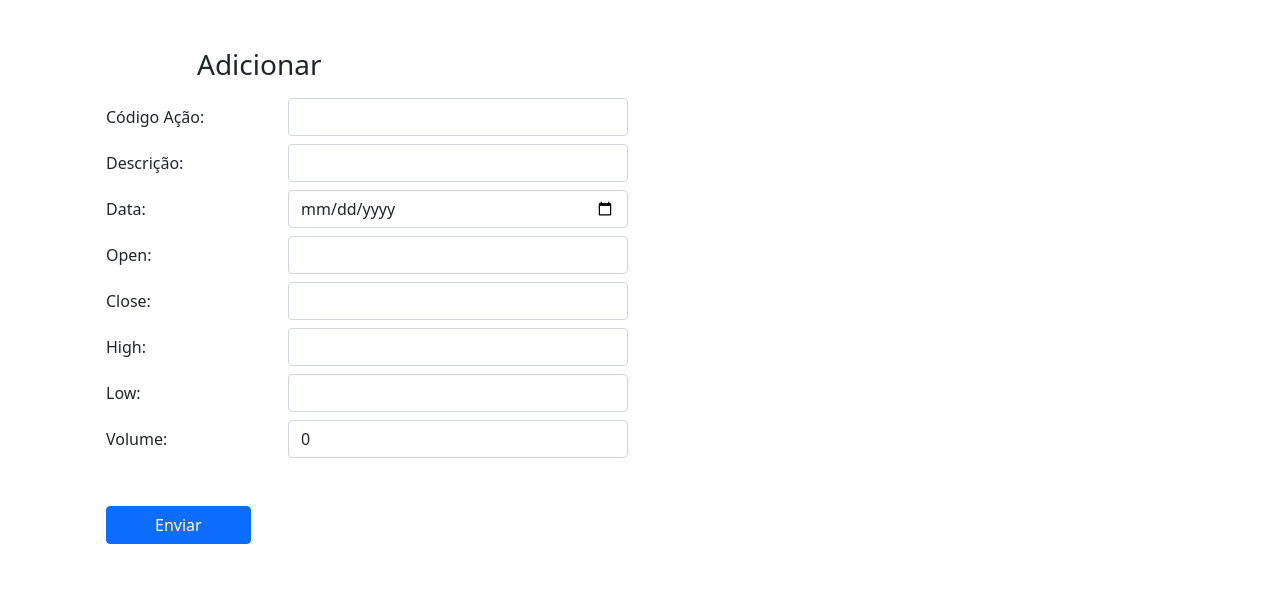
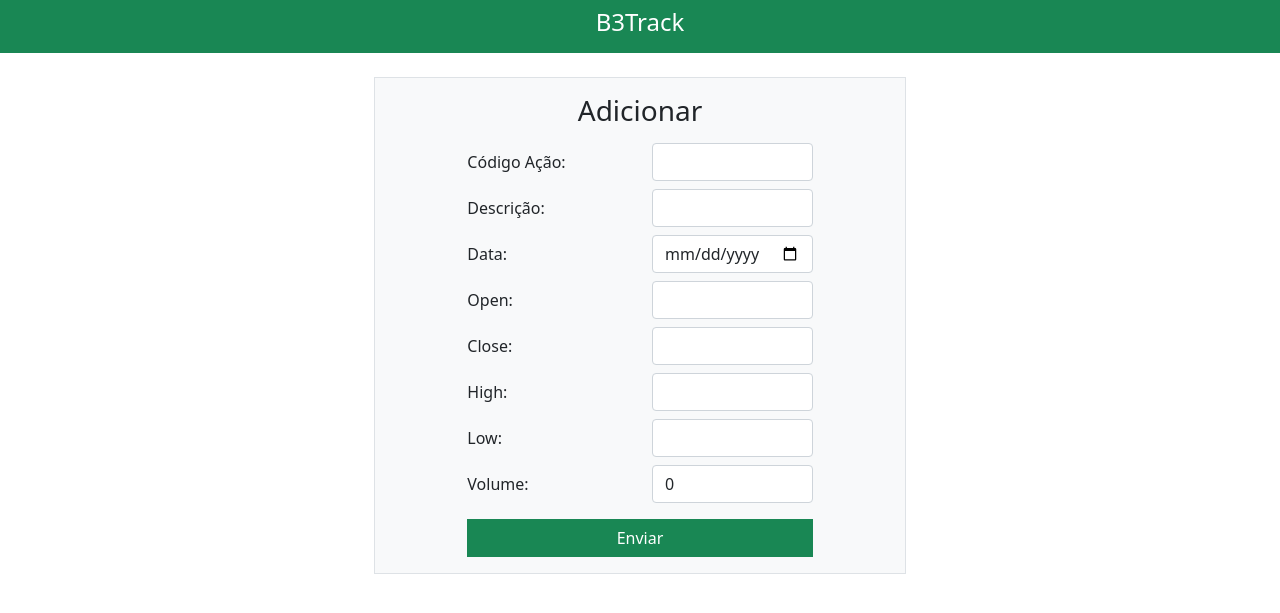
Before and after one commit to C455i4/CRUD-SD, a Django app: page /adicionar in a window 1280 px wide. Shown: the top 613 px of the page. Run offline with Django 4.2, Linux system fonts and the light colour scheme; some libraries are stand-ins or nearby versions.

Commit message:
update on front-end

```diff
--- /dev/null
+++ b/SDCRUD/App/static/css/custom.css
@@ -0,0 +1,24 @@
+#lista_acoes_wrapper > .row:nth-child(1) {
+    margin-top: 15px;
+    margin-bottom: 15px;
+}
+
+#lista_acoes_length{
+    display: flex;
+}
+
+#lista_acoes_length > label,
+#lista_acoes_filter > label{
+    display: flex;
+    flex-direction: row;
+    align-items: center;
+    justify-content: center;
+    gap: 5px;
+}
+#lista_acoes_filter > label {
+    justify-content: end;
+}
+
+#lista_acoes_filter > label > input {
+    width: 35%;
+}
--- a/SDCRUD/App/templates/adicionar.html
+++ b/SDCRUD/App/templates/adicionar.html
@@ -3,81 +3,82 @@
 {% block title %}Adicionar nova Ação{% endblock title %}
 
 {% block content %}
-<div class="col-md-12">
+<div class="col-md-6 m-auto">
 
   <!-- formulário -->
   <form method="POST" class="post-form" action="/adicionar">
     {% csrf_token %}
-    <div class="container py-5">
+    <div class="container my-4 ">
+      <div class="bg-light py-3 border">
 
-      <div class="form-group row mb-2">
-        <label class="col-sm-1 col-form-label"></label>
-        <div class="col-sm-4"><h3>Adicionar</h3></div>
+        <div class="form-group row mb-2 d-flex flex-column align-content-center">
+          <div class="col-sm-10 text-center"><h3>Adicionar</h3></div>
         </div>
 
-      <div class="form-group row mb-2">
-        <label class="col-sm-2 col-form-label">Código Ação:</label>
+        <div class="form-group row mb-2 justify-content-center">
+          <label class="col-sm-4 col-form-label">Código Ação:</label>
           <div class="col-sm-4">
             {{ form.codigo_acao }}
           </div>
         </div>
 
-      <div class="form-group row mb-2">
-        <label class="col-sm-2 col-form-label">Descrição:</label>
+        <div class="form-group row mb-2 justify-content-center">
+          <label class="col-sm-4 col-form-label">Descrição:</label>
           <div class="col-sm-4">
             {{ form.descricao }}
           </div>
         </div>
 
-      <div class="form-group row mb-2">
-        <label class="col-sm-2 col-form-label">Data:</label>
+        <div class="form-group row mb-2 justify-content-center">
+          <label class="col-sm-4 col-form-label">Data:</label>
           <div class="col-sm-4">
             {{ form.data }}
           </div>
         </div>
 
-      <div class="form-group row mb-2">
-        <label class="col-sm-2 col-form-label">Open:</label>
+        <div class="form-group row mb-2 justify-content-center">
+          <label class="col-sm-4 col-form-label">Open:</label>
           <div class="col-sm-4">
             {{ form.open}}
           </div>
         </div>
 
-      <div class="form-group row mb-2">
-        <label class="col-sm-2 col-form-label">Close:</label>
+        <div class="form-group row mb-2 justify-content-center">
+          <label class="col-sm-4 col-form-label">Close:</label>
           <div class="col-sm-4">
             {{ form.close }}
           </div>
         </div>
 
-      <div class="form-group row mb-2">
-        <label class="col-sm-2 col-form-label">High:</label>
+        <div class="form-group row mb-2 justify-content-center">
+          <label class="col-sm-4 col-form-label">High:</label>
           <div class="col-sm-4">
             {{ form.high }}
           </div>
         </div>
 
-      <div class="form-group row mb-2">
-        <label class="col-sm-2 col-form-label">Low:</label>
+        <div class="form-group row mb-2 justify-content-center">
+          <label class="col-sm-4 col-form-label">Low:</label>
           <div class="col-sm-4">
             {{ form.low }}
           </div>
         </div>
 
-      <div class="form-group row">
-        <label class="col-sm-2 col-form-label">Volume:</label>
+        <div class="form-group row  justify-content-center">
+          <label class="col-sm-4 col-form-label">Volume:</label>
           <div class="col-sm-4">
             {{ form.volume }}
           </div>
         </div>
 
-      <div class="form-group row">
-        <div class="col-sm-4 mt-5">
-          <button type="submit" class="btn btn-primary px-5">Enviar</button>
+        <div class="form-group row  justify-content-center">
+          <div class="col-sm-8 mt-3">
+            <button type="submit" class="btn btn-success w-100 rounded-0 ">Enviar</button>
           </div>
         </div>
 
       </div>
+    </div>
   </form>
 </div>
 {% endblock content %}
--- a/SDCRUD/App/templates/base.html
+++ b/SDCRUD/App/templates/base.html
@@ -3,30 +3,33 @@
 <head>
    <meta charset="UTF-8">
    <title>{% block title %}{% endblock %}</title>
+
    {% load static %}
+
    <link href="https://cdn.jsdelivr.net/npm/bootstrap@5.0.2/dist/css/bootstrap.min.css" rel="stylesheet" integrity="sha384-EVSTQN3/azprG1Anm3QDgpJLIm9Nao0Yz1ztcQTwFspd3yD65VohhpuuCOmLASjC" crossorigin="anonymous">
-   <script src="https://cdn.jsdelivr.net/npm/bootstrap@5.0.2/dist/js/bootstrap.bundle.min.js" integrity="sha384-MrcW6ZMFYlzcLA8Nl+NtUVF0sA7MsXsP1UyJoMp4YLEuNSfAP+JcXn/tWtIaxVXM" crossorigin="anonymous"></script>
-   <script src="//code.jquery.com/jquery-3.5.1.js"></script>
-   <script src="//cdn.datatables.net/1.13.4/js/jquery.dataTables.min.js"></script>
-   <script src="//cdn.datatables.net/1.13.4/js/dataTables.bootstrap5.min.js"></script>
+   <link rel="stylesheet" href="{% static  'css/custom.css' %}">
+
 </head>
 <body>
-   <div class="container">
+   <div class="bg-success py-2 text-white">
+      <h4 class="text-center">B3Track</h4>
+   </div>
+   <div class="container-fluid px-5">
       <div class="row">
          {% block content %}
             <!-- conteudo aqui -->
          {% endblock %}
       </div>
    </div>
-   <script src="{% static 'edit.js' %}"></script>
+   <script src="{% static 'js/custom.js' %}"></script>
+   <script src="https://cdn.jsdelivr.net/npm/bootstrap@5.0.2/dist/js/bootstrap.bundle.min.js" integrity="sha384-MrcW6ZMFYlzcLA8Nl+NtUVF0sA7MsXsP1UyJoMp4YLEuNSfAP+JcXn/tWtIaxVXM" crossorigin="anonymous"></script>
+   <script src="//code.jquery.com/jquery-3.5.1.js"></script>
+   <script src="//cdn.datatables.net/1.13.4/js/jquery.dataTables.min.js"></script>
+   <script src="//cdn.datatables.net/1.13.4/js/dataTables.bootstrap5.min.js"></script>
    <script>
       $(document).ready(function() {
-         $('#lista_acoes').DataTable({
-            "aLengthMenu": [[3, 5, 10], [3, 5, 10, "All"]],
-            "iDisplayLength": 3
-            }
-         );
-      } );
+         $('#lista_acoes').DataTable({ "aLengthMenu": [[5, 10], [5, 10, "All"]], "iDisplayLength": 5});
+      });
    </script>
 </body>
 </html>
--- a/SDCRUD/SDCRUD/urls.py
+++ b/SDCRUD/SDCRUD/urls.py
@@ -1,19 +1,3 @@
-"""
-URL configuration for SDCRUD project.
-
-The `urlpatterns` list routes URLs to views. For more information please see:
-    https://docs.djangoproject.com/en/4.2/topics/http/urls/
-Examples:
-Function views
-    1. Add an import:  from my_app import views
-    2. Add a URL to urlpatterns:  path('', views.home, name='home')
-Class-based views
-    1. Add an import:  from other_app.views import Home
-    2. Add a URL to urlpatterns:  path('', Home.as_view(), name='home')
-Including another URLconf
-    1. Import the include() function: from django.urls import include, path
-    2. Add a URL to urlpatterns:  path('blog/', include('blog.urls'))
-"""
 from django.contrib import admin
 from django.urls import path, include
 from App import views
```
Also changed, not shown: SDCRUD/App/templates/editar.html (+26 -26 lines), SDCRUD/App/templates/listar.html (+17 -4 lines), SDCRUD/SDCRUD/asgi.py (+0 -9 lines), SDCRUD/App/static/img/pencil.svg (added), SDCRUD/App/static/img/trash.svg (added), SDCRUD/App/static/js/custom.js (line endings or trailing spaces). Lines whose indentation alone changed are shown as unchanged.
